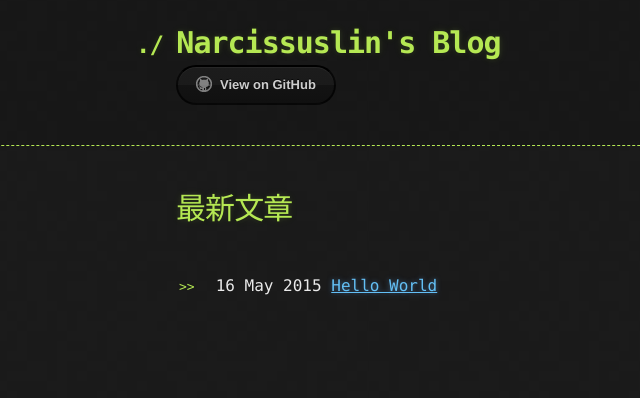
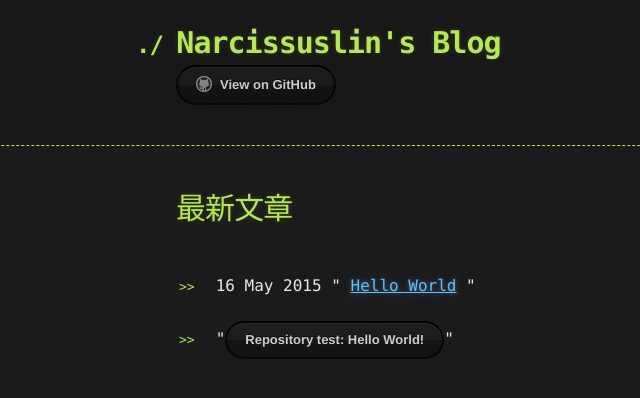
Before and after one commit to Narcissuslin/Narcissuslin.github.io, a Jekyll site: the page built from index.html, in a window 1280 px wide. Shown: the top 398 px of the page, without its empty margins (164-804 px from the left). Built offline with Jekyll 4.4.1, drawn with Linux system fonts in a browser that asks for light colours.

Commit message:
change index

```diff
--- a/index.html
+++ b/index.html
@@ -5,6 +5,7 @@ title: 我的Blog
 <h1>最新文章</h1>
 <ul>
 　　{% for post in site.posts %}
-　　　　<li>{{ post.date | date_to_string }} <a href="{{ site.baseurl }}{{ post.url }}">{{ post.title }}</a></li>
+　　　　<li>{{ post.date | date_to_string }} " <a href="{{ site.baseurl }}{{ post.url }}">{{ post.title }}</a> "</li>
 　　{% endfor %}
+	<li>"<a href="{{ site.baseurl }}/Hello-World" class="btn btn-github">Repository test: Hello World!</a>"</li>
 </ul>
```
